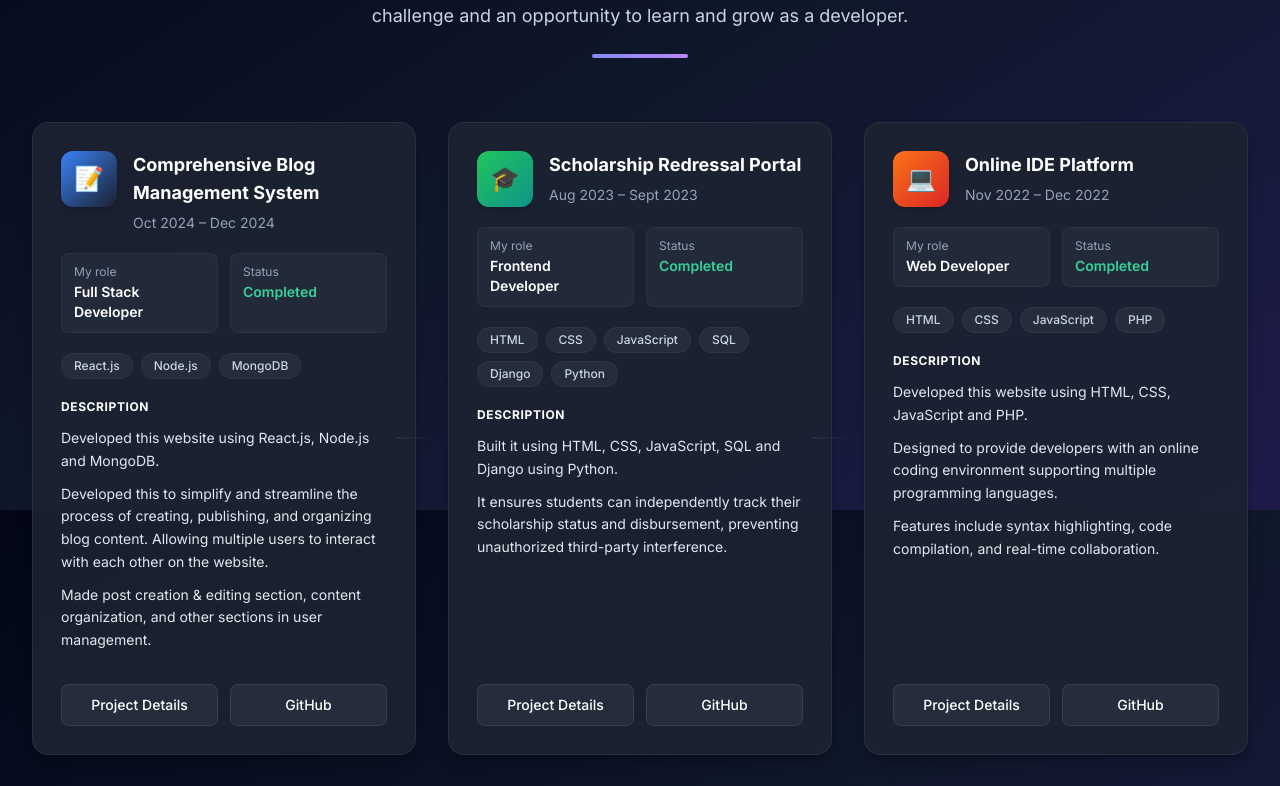
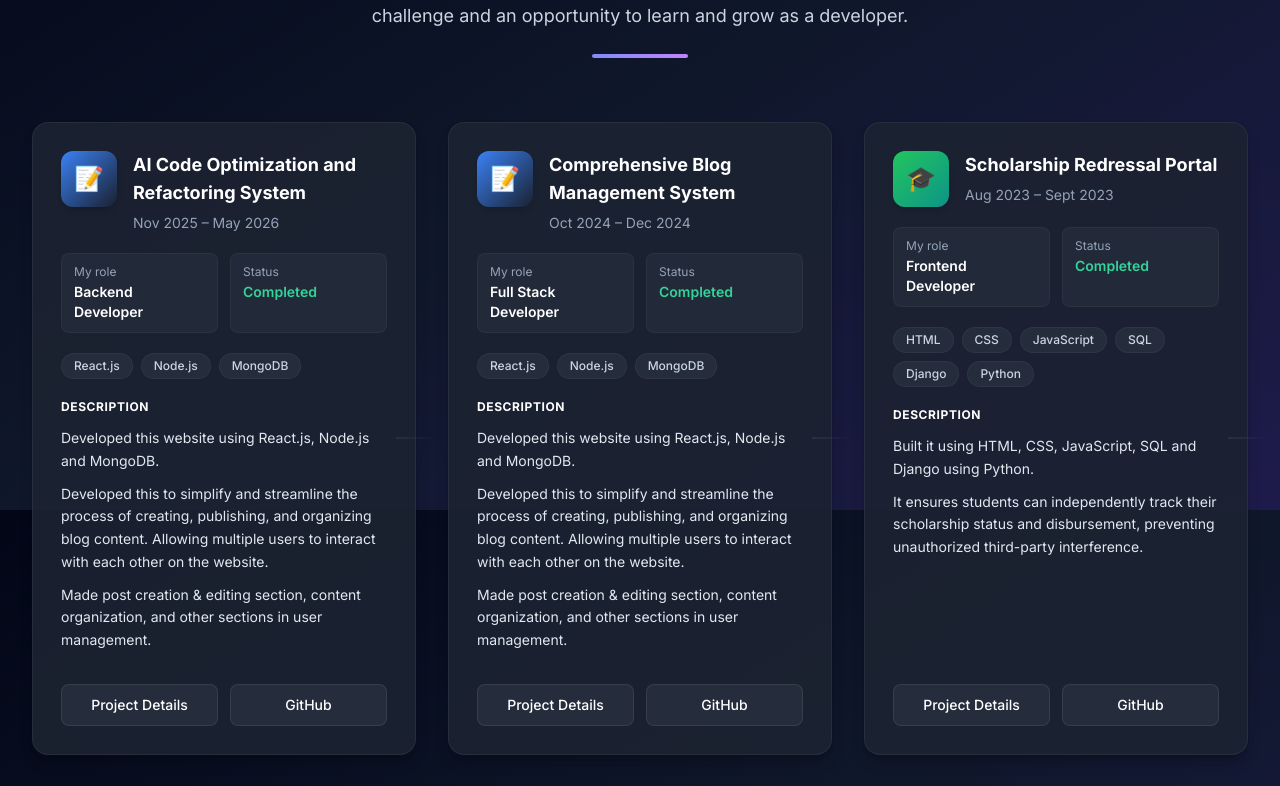
Before and after one commit to SuryanshSrivastava-10/Portfolio-Website, a React (Vite) app: page / in a window 1280 px wide. Shown: the part 2687-3473 px from the top of the page. Built offline with nearby package versions, Linux system fonts and the light colour scheme; the HTML template or start-up script is replaced by a standard one.

Commit message:
Updating Projects

```diff
--- a/src/components/Projects.jsx
+++ b/src/components/Projects.jsx
@@ -4,6 +4,23 @@ const Projects = () => {
   const projects = [
     {
       id: 1,
+      title: 'AI Code Optimization and Refactoring System',
+      duration: 'Nov 2025 – May 2026',
+      role: 'Backend Developer',
+      status: 'Completed',
+      technologies: ['React.js', 'Node.js', 'MongoDB'],
+      description: [
+        'Developed this website using React.js, Node.js and MongoDB.',
+        'Developed this to simplify and streamline the process of creating, publishing, and organizing blog content. Allowing multiple users to interact with each other on the website.',
+        'Made post creation & editing section, content organization, and other sections in user management.',
+      ],
+      icon: '📝',
+      gradient: 'from-blue-500 to-white-600',
+      details:"#",
+      githubUrl: 'https://github.com/SuryanshSrivastava-10',
+    },
+    {
+      id: 2,
       title: 'Comprehensive Blog Management System',
       duration: 'Oct 2024 – Dec 2024',
       role: 'Full Stack Developer',
@@ -20,7 +37,7 @@ const Projects = () => {
       githubUrl: 'https://github.com/SuryanshSrivastava-10',
     },
     {
-      id: 2,
+      id: 3,
       title: 'Scholarship Redressal Portal',
       duration: 'Aug 2023 – Sept 2023',
       role: 'Frontend Developer',
@@ -36,7 +53,7 @@ const Projects = () => {
       githubUrl: 'https://github.com/SuryanshSrivastava-10',
     },
     {
-      id: 3,
+      id: 4,
       title: 'Online IDE Platform',
       duration: 'Nov 2022 – Dec 2022',
       role: 'Web Developer',
```
